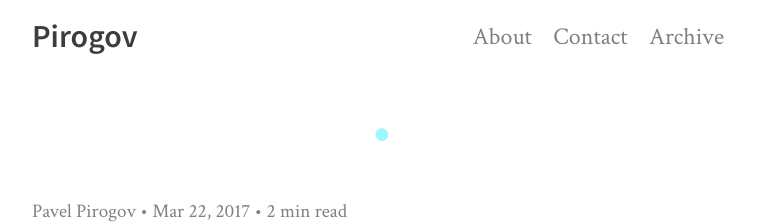
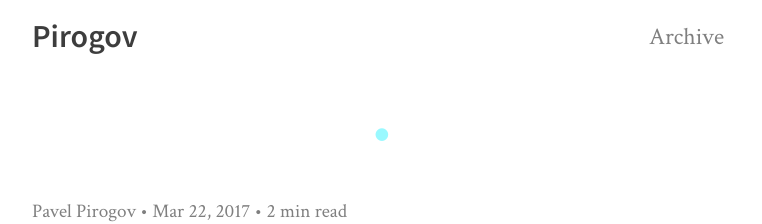
Before and after one commit to PirogovPavel/blog2, a Jekyll site: the page built from index.html, in a window 1280 px wide. Shown: the top 224 px of the page, without its empty margins (258-1020 px from the left). Built offline with Jekyll 4.4.1, drawn with Linux system fonts in a browser that asks for light colours; nearby versions of some CDN libraries; the list of posts is cut into pages by our own code.

Commit message:
del about and etc.

```diff
--- a/_includes/navigation.html
+++ b/_includes/navigation.html
@@ -1,5 +1,5 @@
 <nav>
-  <a href="{{ site.baseurl }}/about/">About</a>
-  <a href="{{ site.baseurl }}/contact/">Contact</a>
+  <!-- <a href="{{ site.baseurl }}/about/">About</a> -->
+  <!--<a href="{{ site.baseurl }}/contact/">Contact</a> -->
   <a href="{{ site.baseurl }}/archive/">Archive</a>
 </nav>
```
